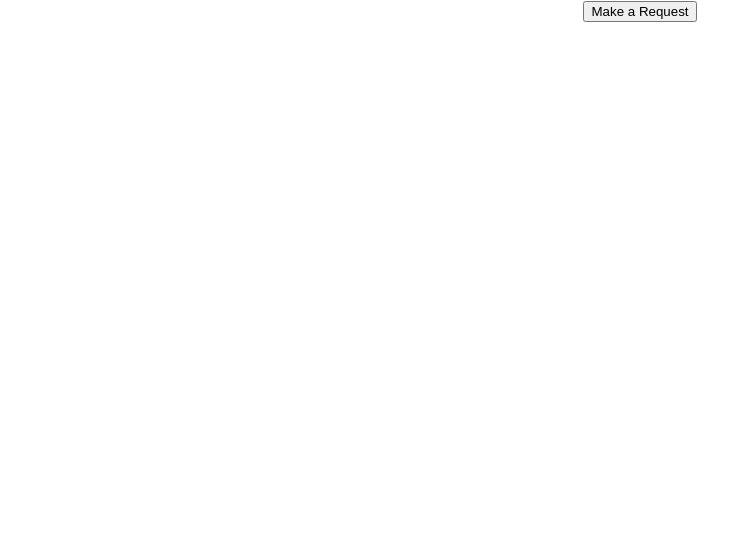
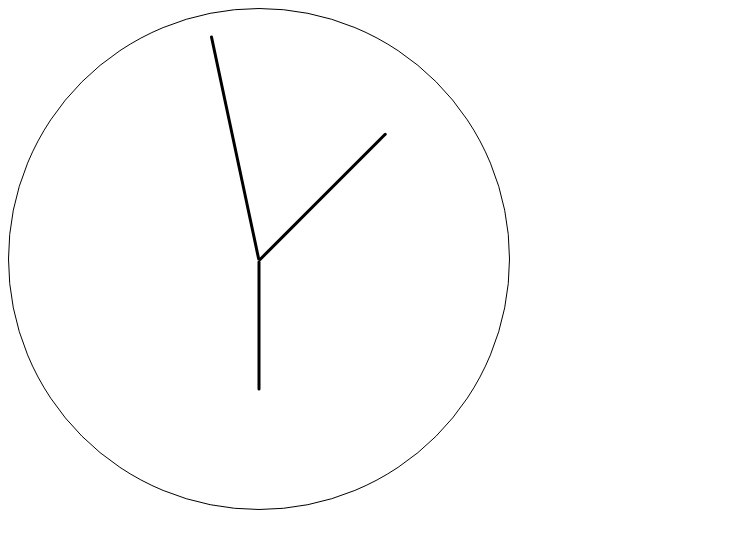
Before and after one commit to jsarge11/student-testing, a React (Create React App) app: page / in a window 1280 px wide. Shown: the top 548 px of the page, without its empty margins (0-752 px from the left). Built offline with nearby package versions, Linux system fonts and the light colour scheme.

Commit message:
second hand counting, but off on seconds

```diff
--- a/src/App.css
+++ /dev/null
@@ -1,32 +0,0 @@
-.App {
-  text-align: center;
-}
-
-.App-logo {
-  animation: App-logo-spin infinite 20s linear;
-  height: 40vmin;
-}
-
-.App-header {
-  background-color: #282c34;
-  min-height: 100vh;
-  display: flex;
-  flex-direction: column;
-  align-items: center;
-  justify-content: center;
-  font-size: calc(10px + 2vmin);
-  color: white;
-}
-
-.App-link {
-  color: #61dafb;
-}
-
-@keyframes App-logo-spin {
-  from {
-    transform: rotate(0deg);
-  }
-  to {
-    transform: rotate(360deg);
-  }
-}
--- a/src/App.js
+++ /dev/null
@@ -1,33 +0,0 @@
-import React, { Component } from 'react';
-import logo from './logo.svg';
-import './App.css';
-import axios from 'axios';
-
-class App extends Component {
-  state = {
-    arrOfObjs: [
-      {name: 'Jay', age: 26},
-      {name: 'Jay', age: 26},
-      {name: 'Jay', age: 26},
-      {name: 'Jay', age: 26},
-    ]
-  }
-
-  makeRequest = () => {
-      axios.get('/test', {
-        params: this.state.arrOfObjs
-    }).then((res) => {
-      console.log(res)
-    })
-  }
-
-  render() {
-    return (
-      <div className="App">
-       <button onClick={() => this.makeRequest()}>Make a Request</button>
-      </div>
-    );
-  }
-}
-
-export default App;
--- /dev/null
+++ b/src/Clock.js
@@ -0,0 +1,38 @@
+import React, { Component } from 'react';
+import './clock.css'
+
+class Clock extends Component {
+  state = {
+    seconds: new Date().getSeconds(),
+    deg: (new Date().getSeconds() - 90) * 6
+  }
+  componentDidMount() {
+    setInterval(() => {
+      let date = new Date();
+      let seconds = date.getSeconds();
+      this.setState({ seconds: seconds}, () => {
+        this.changeSeconds();
+      })
+    }, 1000)
+  }
+  changeSeconds = () => {
+    let { seconds } = this.state;
+    let deg = (seconds - 90) * 6;
+    this.setState({ deg })
+    console.log(deg);
+  }
+
+  render() {
+    let deg = `rotate(${this.state.deg}deg)`;
+    console.log(deg)
+    return (
+      <div className="clock">
+        <div style={{transform: deg}}className="clock-hands second-hand"></div>
+        <div className="clock-hands minute-hand"></div>
+        <div className="clock-hands hour-hand"></div>
+      </div>
+    );
+  }
+}
+
+export default Clock;
--- /dev/null
+++ b/src/clock.css
@@ -0,0 +1,31 @@
+html, body {
+  height: 100%;
+  width: 100%;
+}
+.clock {
+  height: 500px;
+  width: 500px;
+  border: 1px solid black;
+  border-radius: 50%;
+  position: relative;
+}
+.clock-hands {
+  height: 3px;
+  position: absolute;
+  top: 50%;
+  left: 50%;
+  background-color: black;
+  border-radius: 5px;
+  transform-origin: 0%;
+}
+.second-hand {
+  width: 230px;
+}
+.minute-hand {
+  width: 180px;
+  transform: rotate(-45deg)
+}
+.hour-hand {
+  width: 130px;
+  transform: rotate(90deg)
+}
--- a/src/index.css
+++ /dev/null
@@ -1,14 +0,0 @@
-body {
-  margin: 0;
-  padding: 0;
-  font-family: -apple-system, BlinkMacSystemFont, "Segoe UI", "Roboto", "Oxygen",
-    "Ubuntu", "Cantarell", "Fira Sans", "Droid Sans", "Helvetica Neue",
-    sans-serif;
-  -webkit-font-smoothing: antialiased;
-  -moz-osx-font-smoothing: grayscale;
-}
-
-code {
-  font-family: source-code-pro, Menlo, Monaco, Consolas, "Courier New",
-    monospace;
-}
--- a/src/index.js
+++ b/src/index.js
@@ -1,12 +1,5 @@
-import React from 'react';
-import ReactDOM from 'react-dom';
-import './index.css';
-import App from './App';
-import * as serviceWorker from './serviceWorker';
+import React from 'react'
+import ReactDOM from 'react-dom'
+import Clock from './Clock'
 
-ReactDOM.render(<App />, document.getElementById('root'));
-
-// If you want your app to work offline and load faster, you can change
-// unregister() to register() below. Note this comes with some pitfalls.
-// Learn more about service workers: http://bit.ly/CRA-PWA
-serviceWorker.unregister();
+ReactDOM.render(<Clock/>, document.getElementById("root"))
--- a/src/serviceWorker.js
+++ /dev/null
@@ -1,135 +0,0 @@
-// This optional code is used to register a service worker.
-// register() is not called by default.
-
-// This lets the app load faster on subsequent visits in production, and gives
-// it offline capabilities. However, it also means that developers (and users)
-// will only see deployed updates on subsequent visits to a page, after all the
-// existing tabs open on the page have been closed, since previously cached
-// resources are updated in the background.
-
-// To learn more about the benefits of this model and instructions on how to
-// opt-in, read http://bit.ly/CRA-PWA
-
-const isLocalhost = Boolean(
-  window.location.hostname === 'localhost' ||
-    // [::1] is the IPv6 localhost address.
-    window.location.hostname === '[::1]' ||
-    // 127.0.0.1/8 is considered localhost for IPv4.
-    window.location.hostname.match(
-      /^127(?:\.(?:25[0-5]|2[0-4][0-9]|[01]?[0-9][0-9]?)){3}$/
-    )
-);
-
-export function register(config) {
-  if (process.env.NODE_ENV === 'production' && 'serviceWorker' in navigator) {
-    // The URL constructor is available in all browsers that support SW.
-    const publicUrl = new URL(process.env.PUBLIC_URL, window.location.href);
-    if (publicUrl.origin !== window.location.origin) {
-      // Our service worker won't work if PUBLIC_URL is on a different origin
-      // from what our page is served on. This might happen if a CDN is used to
-      // serve assets; see https://github.com/facebook/create-react-app/issues/2374
-      return;
-    }
-
-    window.addEventListener('load', () => {
-      const swUrl = `${process.env.PUBLIC_URL}/service-worker.js`;
-
-      if (isLocalhost) {
-        // This is running on localhost. Let's check if a service worker still exists or not.
-        checkValidServiceWorker(swUrl, config);
-
-        // Add some additional logging to localhost, pointing developers to the
-        // service worker/PWA documentation.
-        navigator.serviceWorker.ready.then(() => {
-          console.log(
-            'This web app is being served cache-first by a service ' +
-              'worker. To learn more, visit http://bit.ly/CRA-PWA'
-          );
-        });
-      } else {
-        // Is not localhost. Just register service worker
-        registerValidSW(swUrl, config);
-      }
-    });
-  }
-}
-
-function registerValidSW(swUrl, config) {
-  navigator.serviceWorker
-    .register(swUrl)
-    .then(registration => {
-      registration.onupdatefound = () => {
-        const installingWorker = registration.installing;
-        if (installingWorker == null) {
-          return;
-        }
-        installingWorker.onstatechange = () => {
-          if (installingWorker.state === 'installed') {
-            if (navigator.serviceWorker.controller) {
-              // At this point, the updated precached content has been fetched,
-              // but the previous service worker will still serve the older
-              // content until all client tabs are closed.
-              console.log(
-                'New content is available and will be used when all ' +
-                  'tabs for this page are closed. See http://bit.ly/CRA-PWA.'
-              );
-
-              // Execute callback
-              if (config && config.onUpdate) {
-                config.onUpdate(registration);
-              }
-            } else {
-              // At this point, everything has been precached.
-              // It's the perfect time to display a
-              // "Content is cached for offline use." message.
-              console.log('Content is cached for offline use.');
-
-              // Execute callback
-              if (config && config.onSuccess) {
-                config.onSuccess(registration);
-              }
-            }
-          }
-        };
-      };
-    })
-    .catch(error => {
-      console.error('Error during service worker registration:', error);
-    });
-}
-
-function checkValidServiceWorker(swUrl, config) {
-  // Check if the service worker can be found. If it can't reload the page.
-  fetch(swUrl)
-    .then(response => {
-      // Ensure service worker exists, and that we really are getting a JS file.
-      const contentType = response.headers.get('content-type');
-      if (
-        response.status === 404 ||
-        (contentType != null && contentType.indexOf('javascript') === -1)
-      ) {
-        // No service worker found. Probably a different app. Reload the page.
-        navigator.serviceWorker.ready.then(registration => {
-          registration.unregister().then(() => {
-            window.location.reload();
-          });
-        });
-      } else {
-        // Service worker found. Proceed as normal.
-        registerValidSW(swUrl, config);
-      }
-    })
-    .catch(() => {
-      console.log(
-        'No internet connection found. App is running in offline mode.'
-      );
-    });
-}
-
-export function unregister() {
-  if ('serviceWorker' in navigator) {
-    navigator.serviceWorker.ready.then(registration => {
-      registration.unregister();
-    });
-  }
-}
```
Also changed, not shown: src/logo.svg (deleted), 1 other file (tests, documents, lock files or other folders).
